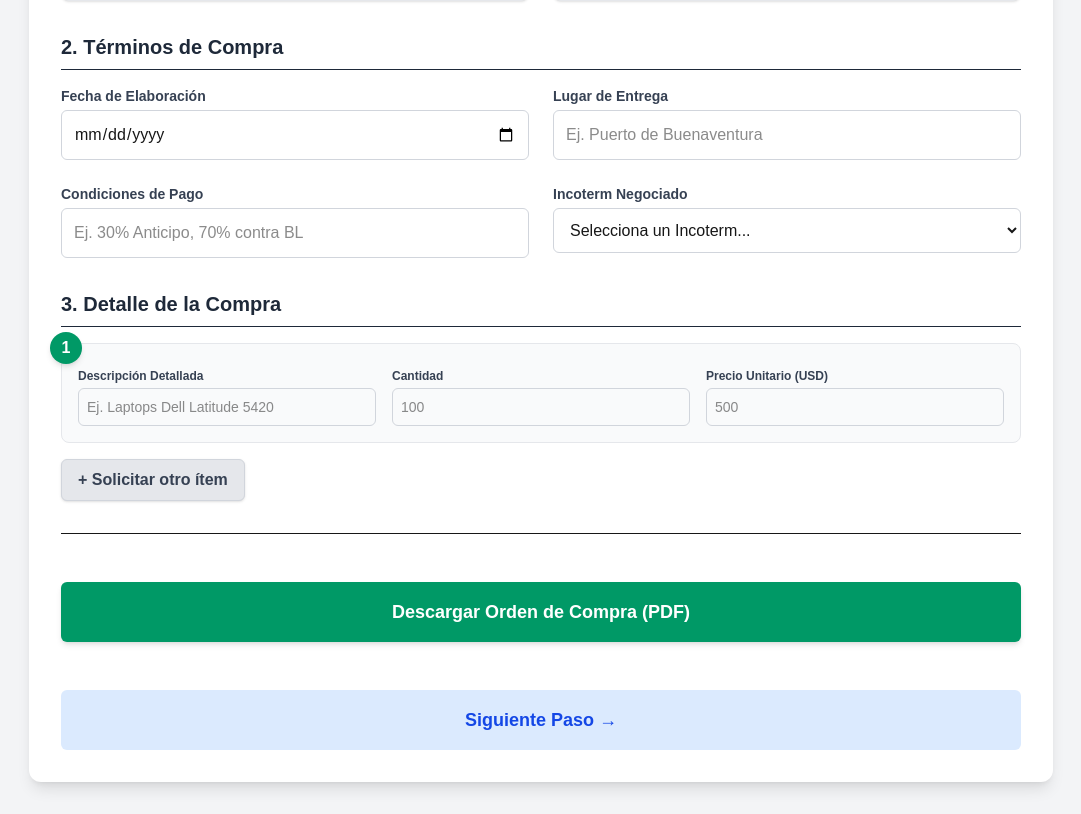
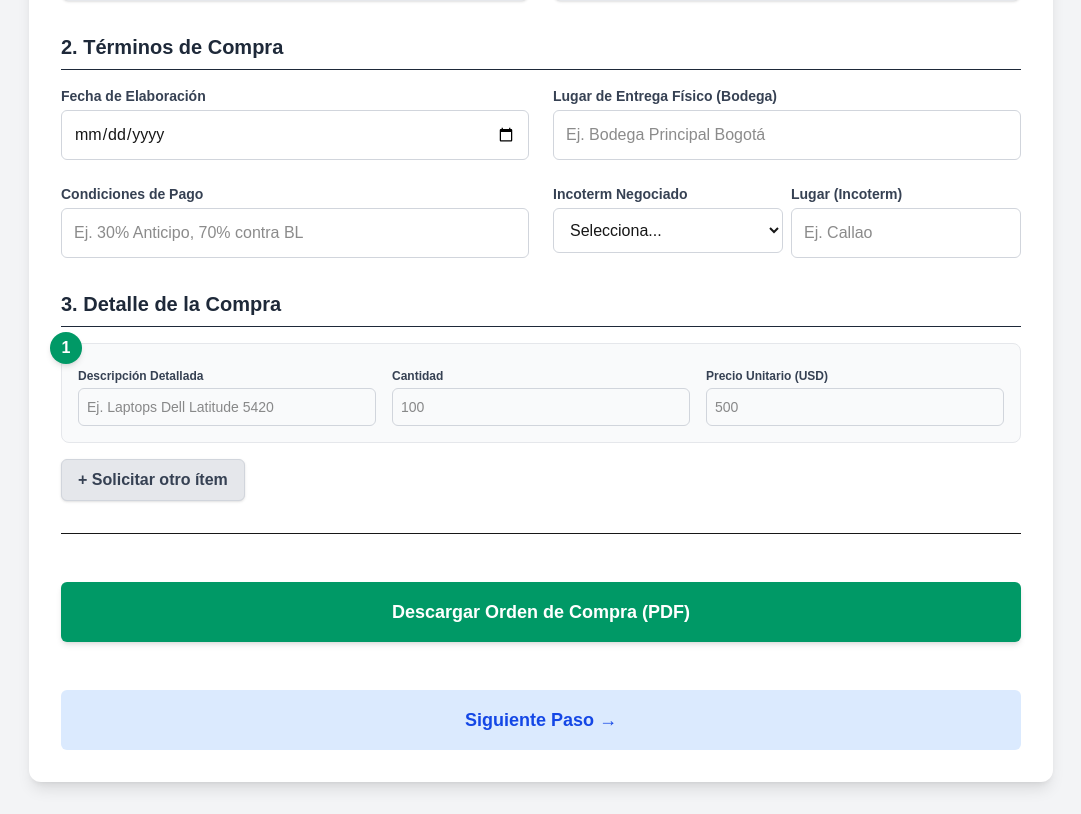
Before and after one commit to enginering-hash/simulador-aduanero, a Next.js app: page /orden-compra in a window 1280 px wide. Shown: the part 877-1691 px from the top of the page, without its empty margins (99-1180 px from the left). Built offline with nearby package versions, Linux system fonts and the light colour scheme.

Commit message:
Agregados los documentos finales de Exportación y Formulario 2 del Banco de la República

```diff
--- a/app/orden-compra/page.tsx
+++ b/app/orden-compra/page.tsx
@@ -34,6 +34,7 @@ export default function OrdenDeCompra() {
   const [lugarEntrega, setLugarEntrega] = useState("");
   const [condicionesPago, setCondicionesPago] = useState("");
   const [incoterm, setIncoterm] = useState("");
+  const [lugarIncoterm, setLugarIncoterm] = useState(""); // NUEVO ESTADO
 
   // --- DETALLE DE LA COMPRA ---
   const [productos, setProductos] = useState([
@@ -69,6 +70,7 @@ export default function OrdenDeCompra() {
       setLugarEntrega(datos.lugarEntrega || "");
       setCondicionesPago(datos.condicionesPago || "");
       setIncoterm(datos.incoterm || "");
+      setLugarIncoterm(datos.lugarIncoterm || ""); // Cargar nuevo estado
       if (datos.productos && datos.productos.length > 0) setProductos(datos.productos);
     }
 
@@ -88,7 +90,7 @@ export default function OrdenDeCompra() {
         numeroOrden, logoBase64,
         impRazonSocial, impEmail, impTelefono, impNit, impDireccion, impCiudadPais,
         expRazonSocial, expEmail, expTelefono, expNit, expDireccion, expCiudadPais,
-        fechaEntrega, lugarEntrega, condicionesPago, incoterm, productos
+        fechaEntrega, lugarEntrega, condicionesPago, incoterm, lugarIncoterm, productos // Guardar nuevo estado
       };
       sessionStorage.setItem("borrador_orden_compra", JSON.stringify(borradorActual));
     }
@@ -185,7 +187,10 @@ export default function OrdenDeCompra() {
     doc.setFont("helvetica", "bold");
     doc.text(`Incoterm:`, 120, yTerminos + 6);
     doc.setFont("helvetica", "normal");
-    doc.text(incoterm, 140, yTerminos + 6);
+
+    // AQUÍ SE UNEN EL INCOTERM Y EL LUGAR DESIGNADO PARA EL PDF
+    const textoIncotermFinal = lugarIncoterm ? `${incoterm} ${lugarIncoterm.toUpperCase()}` : incoterm;
+    doc.text(textoIncotermFinal, 140, yTerminos + 6);
 
     // --- TABLA DE PRODUCTOS (DETALLE DE LA COMPRA) ---
     const columnas = ["Ítem", "Descripción del Producto", "Cantidad", "Precio Unit. (USD)", "Total (USD)"];
@@ -360,17 +365,20 @@ export default function OrdenDeCompra() {
                 <input type="date" className="w-full border border-gray-300 rounded-md p-3 focus:ring-2 focus:ring-emerald-500 outline-none" value={fechaEntrega} onChange={(e) => setFechaEntrega(e.target.value)} required />
               </div>
               <div>
-                <label className="block text-sm font-bold text-gray-700 mb-1">Lugar de Entrega</label>
-                <input type="text" className="w-full border border-gray-300 rounded-md p-3 focus:ring-2 focus:ring-emerald-500 outline-none" placeholder="Ej. Puerto de Buenaventura" value={lugarEntrega} onChange={(e) => setLugarEntrega(e.target.value)} required />
+                <label className="block text-sm font-bold text-gray-700 mb-1">Lugar de Entrega Físico (Bodega)</label>
+                <input type="text" className="w-full border border-gray-300 rounded-md p-3 focus:ring-2 focus:ring-emerald-500 outline-none" placeholder="Ej. Bodega Principal Bogotá" value={lugarEntrega} onChange={(e) => setLugarEntrega(e.target.value)} required />
               </div>
               <div>
                 <label className="block text-sm font-bold text-gray-700 mb-1">Condiciones de Pago</label>
                 <input type="text" className="w-full border border-gray-300 rounded-md p-3 focus:ring-2 focus:ring-emerald-500 outline-none" placeholder="Ej. 30% Anticipo, 70% contra BL" value={condicionesPago} onChange={(e) => setCondicionesPago(e.target.value)} required />
               </div>
-              <div>
+
+              {/* NUEVA ESTRUCTURA PARA EL INCOTERM Y SU LUGAR */}
+              <div className="flex gap-2">
+                <div className="w-1/2">
                     <label className="block text-sm font-bold text-gray-700 mb-1">Incoterm Negociado</label>
                     <select className="w-full border border-gray-300 rounded-md p-3 focus:ring-2 focus:ring-emerald-500 outline-none bg-white" value={incoterm} onChange={(e) => setIncoterm(e.target.value)} required>
-                  <option value="" disabled>Selecciona un Incoterm...</option>
+                      <option value="" disabled>Selecciona...</option>
                       <option value="EXW">EXW - Ex Works</option>
                       <option value="FCA">FCA - Free Carrier</option>
                       <option value="FAS">FAS - Free Alongside Ship</option>
@@ -384,6 +392,12 @@ export default function OrdenDeCompra() {
                       <option value="DDP">DDP - Delivered Duty Paid</option>
                     </select>
                 </div>
+                <div className="w-1/2">
+                    <label className="block text-sm font-bold text-gray-700 mb-1">Lugar (Incoterm)</label>
+                    <input type="text" className="w-full border border-gray-300 rounded-md p-3 focus:ring-2 focus:ring-emerald-500 outline-none" placeholder="Ej. Callao" value={lugarIncoterm} onChange={(e) => setLugarIncoterm(e.target.value)} required />
+                </div>
+              </div>
+
             </div>
           </div>
 
```
Lines whose indentation alone changed are shown as unchanged.
